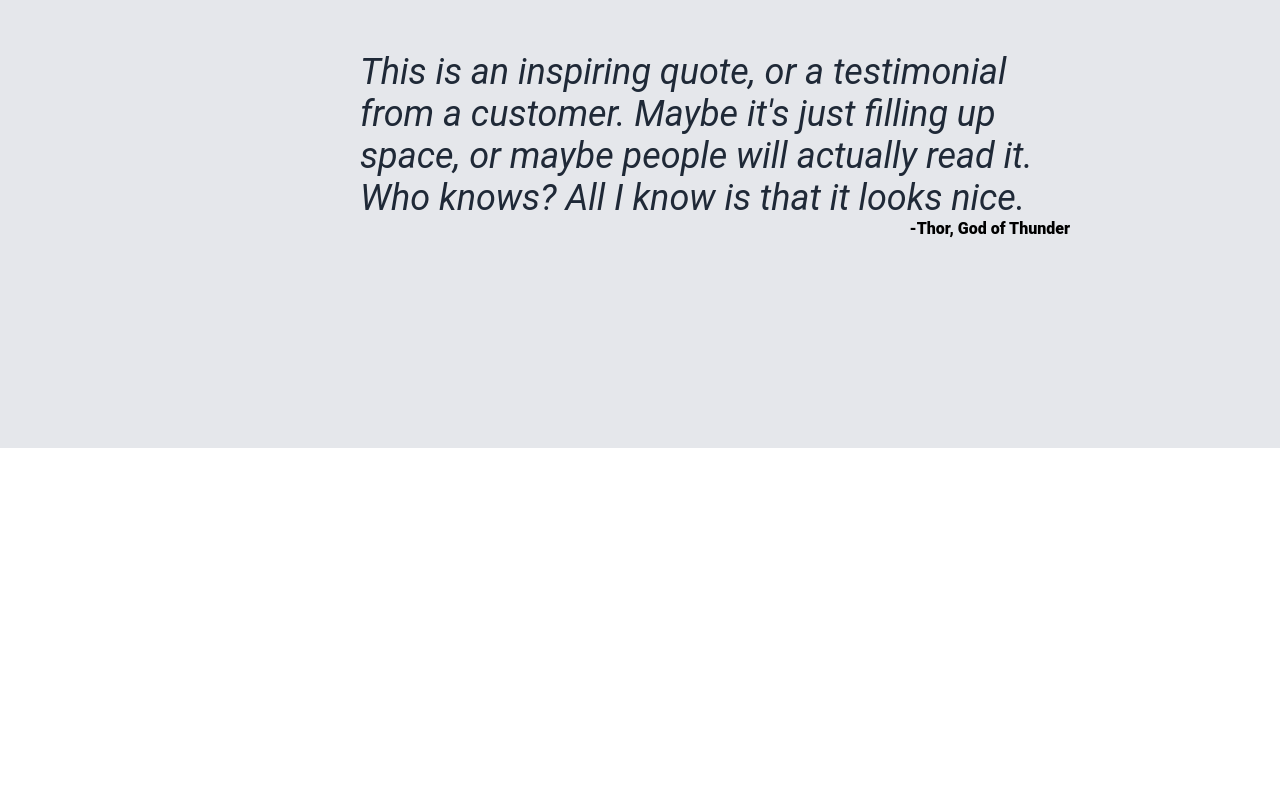
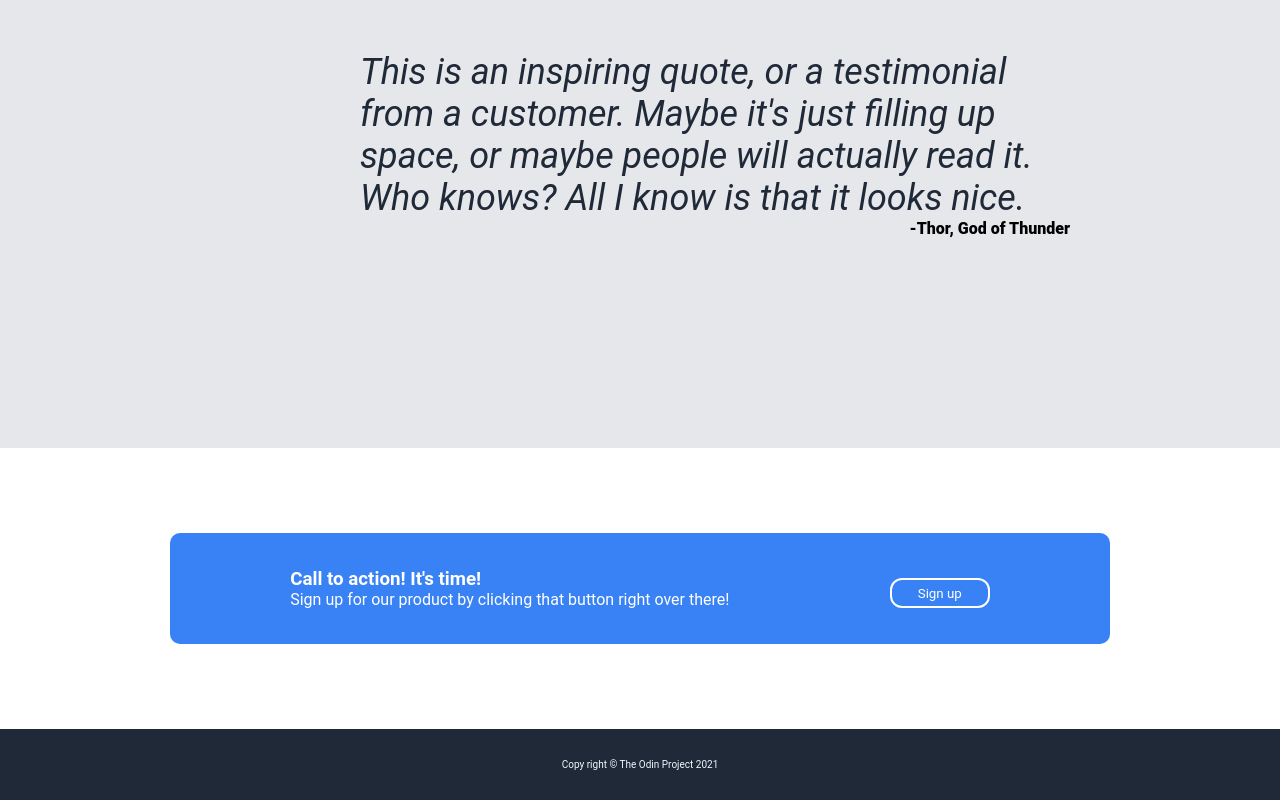
Before and after one commit to GuyMoreno/odin-landing_page, a plain HTML site: page index.html in a window 1280 px wide. Shown: the part 1005-1805 px from the top of the page. Before the commit the page ends 1453 px from the top, so only its background shows below. Drawn offline with Linux system fonts and the light colour scheme.

Commit message:
finished section 4 and footer, website is ready for debugging

```diff
--- a/index.html
+++ b/index.html
@@ -64,6 +64,31 @@
   <span class="author"> -Thor, God of Thunder</span>
   </div>
  </div>
+ <!-- end sec3 -->
+  <div class="section4">
+    <div class="blue-box">
+      <div class="blue-box-left">
+        <h3>
+            Call to action! It's time!
+          </h3>
+          <span>
+            Sign up for our product by clicking that button right over there!
+          </span>
+        </div>
+        <div class="blue-box-right">
+         <button class="button-2">
+          Sign up
+          </button>
+        </div>
+        </div>
+    </div>
+  </div>
+  <div class="footer">
+    <span>
+      Copy right © The Odin Project 2021
+    </span>
+
+  </div>
 
 </body>
 </html>
--- a/style.css
+++ b/style.css
@@ -171,3 +171,34 @@ button {
     display: flex;
     align-self: flex-end;
 }
+
+/* finished sec4 */
+.section4 {
+    padding: 85px 170px;
+}
+
+.blue-box {
+    display: flex;
+    background-color: #3882F6;
+    color: white;
+    padding: 35px 75px;
+    border-radius: 10px;
+    justify-content: space-around;
+    gap: 70px;
+}
+
+.button-2 {
+    padding: 5px 15px;
+    border: 2px solid white;
+    border-radius: 12px;
+    color: white;
+}
+
+/* end sec4 */
+.footer {
+    background-color: #1F2937;
+    color: aliceblue;
+    text-align: center;
+    padding: 30px;
+    font-size: 10px;
+}
```
